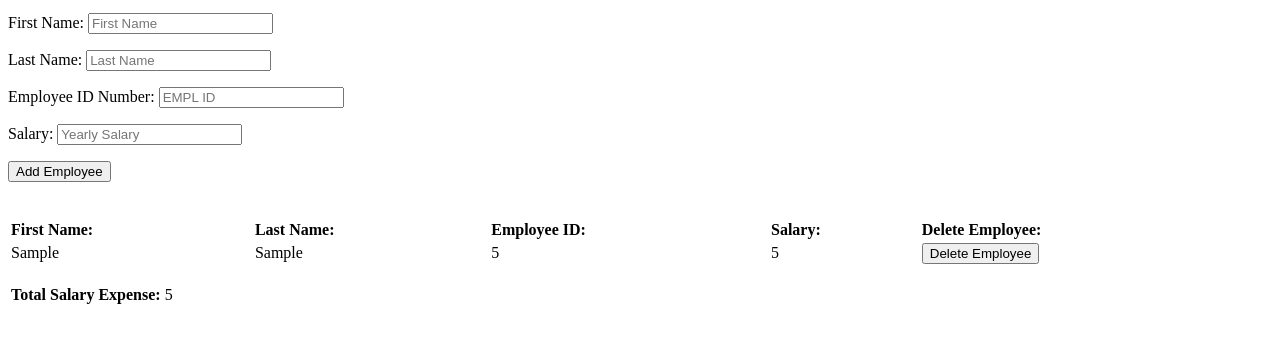
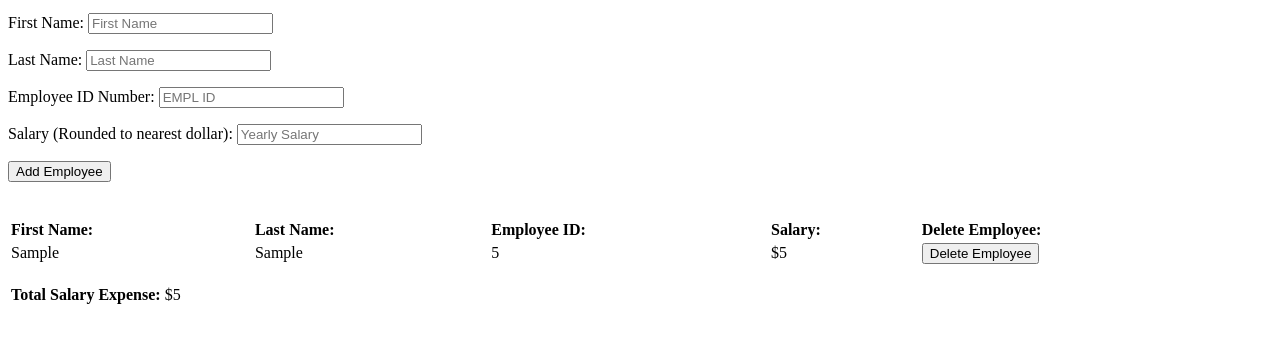
Before and after one commit to ludstuen90/EmployeeLogger, a plain HTML site: page index.html in a window 1280 px wide. Both pictures are taken after typing "Sample", "Sample", "5", "5" into the empty fields and a click on the button "Add Employee". Shown: the part 101-444 px from the top of the page. Drawn offline with Linux system fonts and the light colour scheme.

Commit message:
Formatted currency correctly for USD

```diff
--- a/index.html
+++ b/index.html
@@ -14,7 +14,7 @@
 <p>First Name:  <input type="text" id="fName" placeholder="First Name"></input></p>
 <p>Last Name: <input type="text" id="lName" placeholder="Last Name"></input</p>
 <p>Employee ID Number: <input type="number" id= "emplId" placeholder="EMPL ID"></input></p>
-<p>Salary: <input type="number" id="salary" placeholder="Yearly Salary"></input></p>
+<p>Salary (Rounded to nearest dollar): <input type="number" id="salary" placeholder="Yearly Salary"></input></p>
 
 <button onclick="addEmpl()">Add Employee</button>
 <br><div id="deleteEmployee"></div><br><br>
--- a/scripts/scripts.js
+++ b/scripts/scripts.js
@@ -1,7 +1,7 @@
 var employees = [];
 
 var deleteEmpl = function(fired) {
-  if (confirm("Are you sure you want to remove Employee " + employees[fired]["First Name"] + " "+  employees[fired]["Last Name"] + "?")) {
+  if (confirm("Are you sure you want to fire " + employees[fired]["First Name"] + " "+  employees[fired]["Last Name"] + "?")) {
     employees.splice(fired, 1);
   }
   displayEmployees();
@@ -41,13 +41,15 @@ for (var i = 0; i < employees.length; i++) {
   var zfname =  employees[i]["First Name"];
   var zlname = employees[i]["Last Name"];
   var zempl = employees[i]["Employee ID"];
-  var zsal= employees[i]["Salary"];
+  var zsal= parseInt(employees[i]["Salary"]);
   var rmButton = '<button onclick="deleteEmpl(' + i + ')">Delete Employee</button>';
 
-  htmloutput +=  '<tr><td>' + zfname +  '</td> <td>'+ zlname +'</td> <td>' + zempl +'</td> <td>'+ zsal + '</td><td>' + rmButton+ '</td> </tr>';
+  htmloutput +=  '<tr><td>' + zfname +  '</td> <td>'+ zlname +'</td> <td>' + zempl +'</td> <td>'+ zsal.toLocaleString('en-US', { style: 'currency', currency: 'USD', minimumFractionDigits: 0 }) + '</td><td>' + rmButton+ '</td> </tr>';
   if (zsal === undefined){}
   else {
     totalSalary += parseFloat(zsal);
+    totalSalary = parseInt(totalSalary);
+
   }
 }
 
@@ -55,7 +57,7 @@ for (var i = 0; i < employees.length; i++) {
 
 htmloutput += '</table>';
 document.getElementById("draw").innerHTML = htmloutput;
-document.getElementById("bank").innerHTML = '<table style="width:100%"><tr><td><b><p>Total Salary Expense: </b>' + totalSalary + '</p></td></tr></table>';
+document.getElementById("bank").innerHTML = '<table style="width:100%"><tr><td><b><p>Total Salary Expense: </b>' + totalSalary.toLocaleString('en-US', { style: 'currency', currency: 'USD', minimumFractionDigits: 0 }) + '</p></td></tr></table>';
 
 };
 
```
